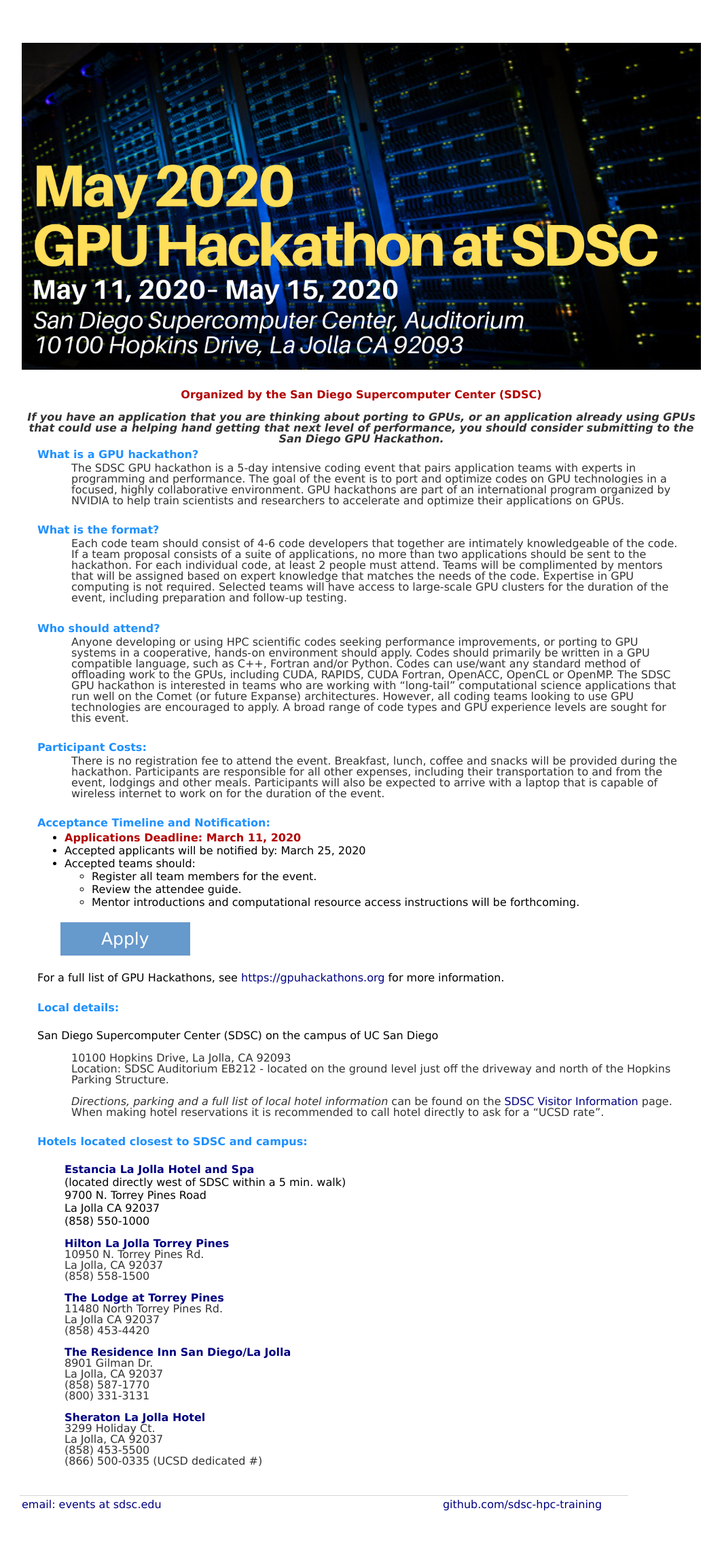
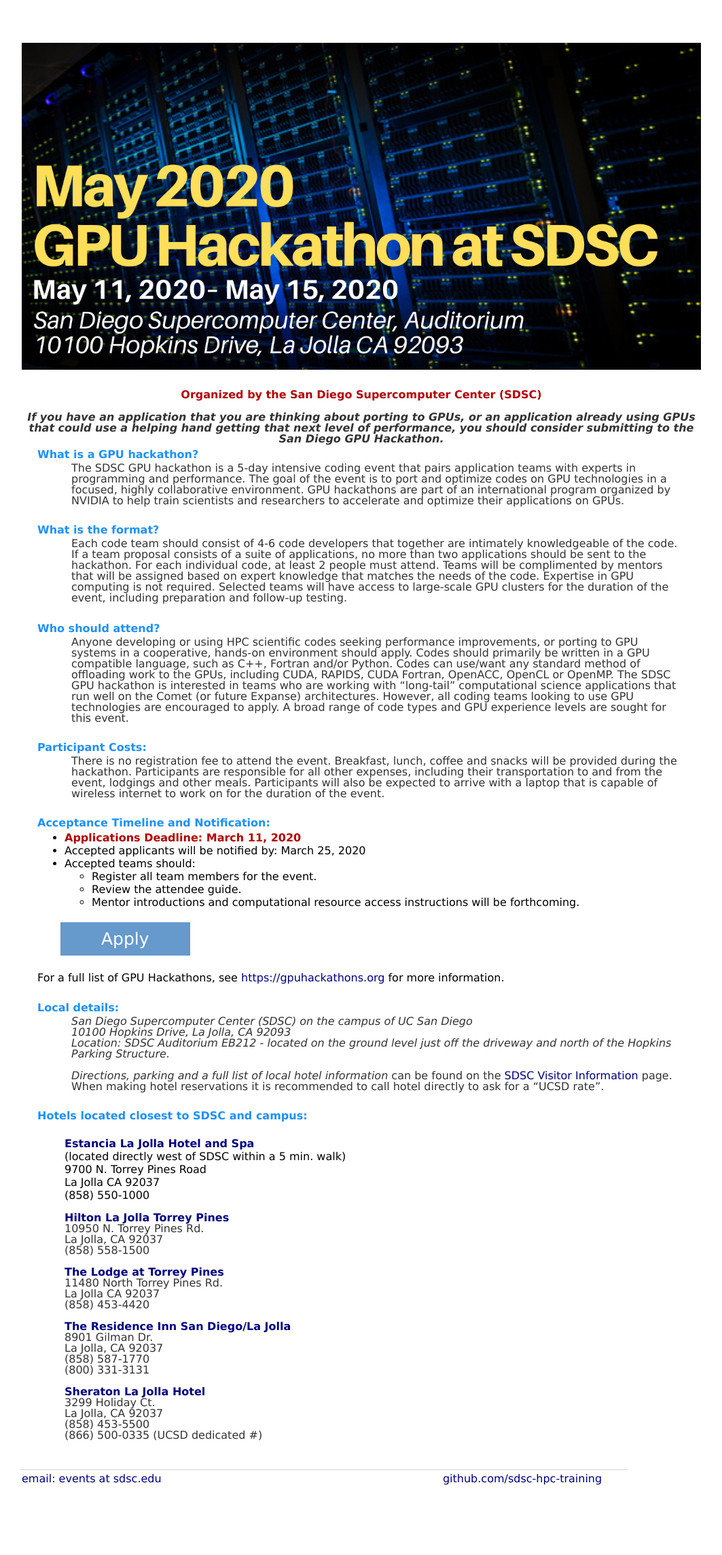
Before and after one commit to sdsc-hpc-training/sdsc-hpc-training.github.io, a Jekyll site: the page built from gpuhackathon/index.html, in a window 1280 px wide. Shown: the whole page at 68% size, without its empty margins (163-1226 px from the left). Built offline with Jekyll 4.4.1, drawn with Linux system fonts in a browser that asks for light colours; after the commit the page ends 2250 px from its top, so only the background shows below that.

Commit message:
Update index.html

```diff
--- a/gpuhackathon/index.html
+++ b/gpuhackathon/index.html
@@ -16,7 +16,7 @@
 that next level of performance, you should consider submitting to the
 San Diego GPU Hackathon.</b></p>
 </td></tr>
-<p></p>
+<p>
 <tr><td align='center' valign='top'>
 <table border=0 width=96% align="center">
   <tr><td align='left' valign='top'>
@@ -29,7 +29,6 @@
     in a focused, highly collaborative environment. GPU hackathons are part
     of an international program organized by NVIDIA to help train scientists
     and researchers to accelerate and optimize their applications on GPUs.</p>
-
   </td></tr>
   <tr><td align='left' valign='top'>&nbsp; </td></tr>
   <tr><td align='left' valign='top' >
@@ -103,9 +102,9 @@
       <p class="sectitle">Local details:</p>
   </td></tr>
   <tr><td align='left' valign='top'>
-    <br id="paral" class="italic"> San Diego Supercomputer Center (SDSC)
-      on the campus of UC San Diego<br>
-    <p id="paral">
+    <p id="paral" class="italic"> San Diego Supercomputer Center (SDSC)
+      on the campus of UC San Diego
+    <br id="paral">
     10100 Hopkins Drive, La Jolla, CA 92093<br>
     Location: SDSC Auditorium EB212 - located on
     the ground level just off the driveway and north of the
```
